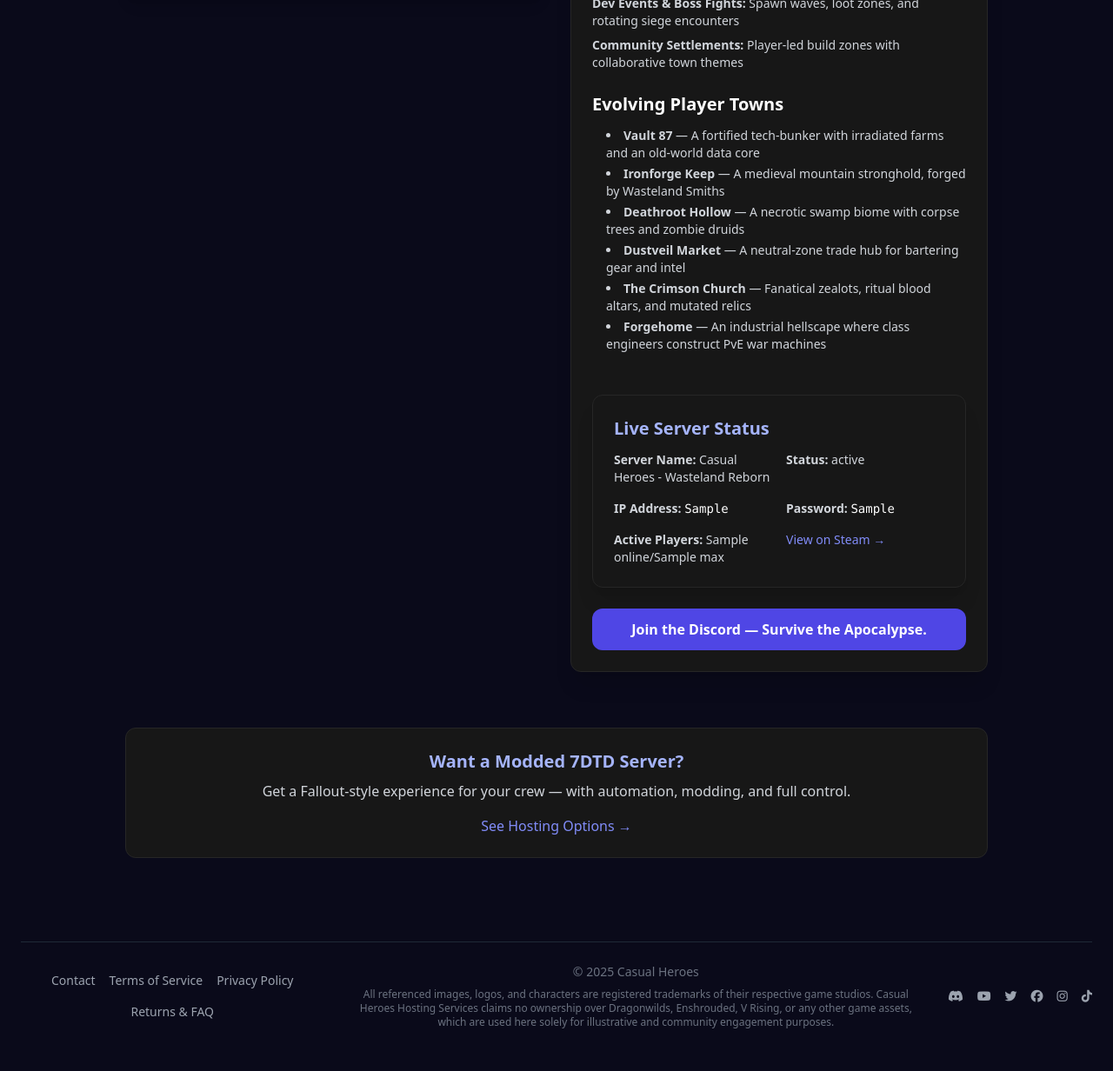
After one commit to Casual-Heroes/QuestLog, a Django app: template app/templates/7dtd.html in a window 1280 px wide. The commit adds this page. Shown: the part 623-1855 px from the top of the page at 87% size. Run offline with Django 3.2, Linux system fonts and the light colour scheme; the template is opened without the code that fills it: most values are stand-ins (such as "Sample title", 1, 10 or a date in 2020); some libraries are stand-ins or nearby versions.

Commit message:
Added support for 7 Days to Die game in the app

```diff
--- /dev/null
+++ b/app/templates/7dtd.html
@@ -0,0 +1,81 @@
+{% extends "base.html" %}
+{% block title %}7 Days to Die Hosting | Casual Heroes{% endblock %}
+{% block og_title %}Modded 7DTD Servers by Casual Heroes{% endblock %}
+{% block og_description %}Host your own 7DTD server with Fallout-style classes, custom zombies, and evolving player towns.{% endblock %}
+{% block og_image %}https://casual-heroes.com/static/img/siteassets/homepage/CHLogoFinal.png{% endblock %}
+{% block og_url %}https://casual-heroes.com/7dtd{% endblock %}
+{% block content %}
+
+<section class="mt-20 max-w-5xl mx-auto px-4">
+  <h1 class="text-4xl font-extrabold text-center mb-10">7 Days to Die Hosting by Casual Heroes</h1>
+  <p class="text-center text-gray-300 mb-12">
+    Our fully modded <strong>Casual Heroes 7DTD server</strong> is built for hardcore survivors — featuring Fallout-Skyrim-inspired class trees, evolving towns, and a steady drip of custom zombies, quests, and biome expansions.
+  </p>
+
+  <div class="grid md:grid-cols-2 gap-8 items-start">
+    <!-- Trailer -->
+    <div>
+      <iframe class="w-full aspect-video rounded-xl shadow-lg border border-neutral-800"
+              src="https://www.youtube.com/embed/kikTJaVBank?si=gVETEL_a0fsgqms3"
+              title="7 Days to Die Trailer" frameborder="0" allowfullscreen>
+      </iframe>
+    </div>
+
+    <!-- Server Details -->
+    <div class="bg-neutral-900 border border-neutral-800 rounded-xl p-6 shadow-xl">
+      <h2 class="text-2xl font-bold text-white mb-4">Live Now</h2>
+      <ul class="text-gray-300 space-y-2 text-sm">
+        <li><strong>Fallout-Skyrim Class System:</strong> Choose from unique roles like Wasteland Knight, Alchemist, Scavver, Mutant, or Gunslinger</li>
+        <li><strong>Custom Zombies:</strong> Expect smarter AI, special afflictions, and surprise ambushes</li>
+        <li><strong>Quest Chains:</strong> New mission lines with branching outcomes and tiered rewards</li>
+        <li><strong>Modding Support:</strong> Full BepInEx integration and one-click mod deployment</li>
+        <li><strong>Dev Events & Boss Fights:</strong> Spawn waves, loot zones, and rotating siege encounters</li>
+        <li><strong>Community Settlements:</strong> Player-led build zones with collaborative town themes</li>
+      </ul>
+
+      <!-- Community Zones -->
+      <div class="mt-6">
+        <h3 class="text-xl font-bold text-white mb-3">Evolving Player Towns</h3>
+        <ul class="ml-4 list-disc list-inside space-y-1 text-sm text-gray-300">
+          <li><strong>Vault 87</strong> — A fortified tech-bunker with irradiated farms and an old-world data core</li>
+          <li><strong>Ironforge Keep</strong> — A medieval mountain stronghold, forged by Wasteland Smiths</li>
+          <li><strong>Deathroot Hollow</strong> — A necrotic swamp biome with corpse trees and zombie druids</li>
+          <li><strong>Dustveil Market</strong> — A neutral-zone trade hub for bartering gear and intel</li>
+          <li><strong>The Crimson Church</strong> — Fanatical zealots, ritual blood altars, and mutated relics</li>
+          <li><strong>Forgehome</strong> — An industrial hellscape where class engineers construct PvE war machines</li>
+        </ul>
+      </div>
+
+      <!-- Server Status -->
+      <div class="mt-12 bg-neutral-900 border border-neutral-800 p-6 rounded-xl text-left shadow-xl">
+        <h2 class="text-xl font-bold text-indigo-300 mb-3">Live Server Status</h2>
+        <div class="grid sm:grid-cols-2 gap-4 text-gray-300 text-sm">
+          <div><strong>Server Name:</strong> Casual Heroes - Wasteland Reborn</div>
+          <div><strong>Status:</strong> {{ sevendtd_instance.status_label }}</div>
+          <div><strong>IP Address:</strong> <span class="text-white font-mono">{{ sevendtd_instance.ip }}</span></div>
+          <div><strong>Password:</strong> <span class="text-white font-mono">{{ sevendtd_instance.pw }}</span></div>
+          <div><strong>Active Players:</strong> {{ sevendtd_instance.online }}/{{ sevendtd_instance.max }}</div>
+          <div>
+            <a href="{{ sevendtd_instance.steam_link }}" target="_blank" class="text-indigo-400 hover:underline">
+              View on Steam →
+            </a>
+          </div>
+        </div>
+      </div>
+
+      <div class="mt-6">
+        <a href="https://discord.gg/Gzu7wnUvVM" target="_blank" class="bg-indigo-600 hover:bg-indigo-700 text-white font-semibold px-6 py-3 rounded-xl transition block text-center">
+          Join the Discord — Survive the Apocalypse.
+        </a>
+      </div>
+    </div>
+  </div>
+
+  <!-- Hosting CTA -->
+  <div class="mt-16 bg-neutral-900 border border-neutral-800 p-6 rounded-xl text-center">
+    <h2 class="text-xl font-bold text-indigo-300 mb-2">Want a Modded 7DTD Server?</h2>
+    <p class="text-gray-300 mb-4">Get a Fallout-style experience for your crew — with automation, modding, and full control.</p>
+    <a href="/hosting" class="text-indigo-400 hover:underline">See Hosting Options →</a>
+  </div>
+</section>
+{% endblock %}
--- a/app/templates/base.html
+++ b/app/templates/base.html
@@ -43,17 +43,45 @@
         <nav class="flex flex-wrap justify-center gap-6 text-sm md:text-base">
           <a href="{% url 'home' %}" class="hover:text-indigo-400 transition">Home</a>
 
-          <!-- Games We Play Dropdown -->
         <div x-data="{ open: false }" class="relative">
           <button @click="open = !open" class="font-semibold hover:text-indigo-400 transition flex items-center gap-1">
-              Games We Play ▾
+            Games ▾
           </button>
-            <div x-show="open" @click.outside="open = false" x-transition class="absolute left-0 mt-2 bg-neutral-900 border border-neutral-800 rounded-lg shadow-lg w-48 z-50 text-sm">
+
+          <div x-show="open" @click.outside="open = false" x-transition
+              class="absolute left-0 mt-2 bg-neutral-900 border border-neutral-800 rounded-lg shadow-lg w-60 z-50 text-sm py-2">
+
+            <!-- Community Favorites Section -->
+            <div class="px-4 py-1 text-xs uppercase text-gray-400 tracking-wider">Community Favorites</div>
             <a href="/gamesweplay" class="block px-4 py-2 hover:bg-neutral-800">Current Games</a>
             <a href="/gameshype" class="block px-4 py-2 hover:bg-neutral-800">Games We're Hyped For</a>
             <a href="/gamesuggest" class="block px-4 py-2 hover:bg-neutral-800">Suggest a Game</a>
+
+            <!-- Hosted by Casual Heroes Section -->
+            <div class="px-4 py-1 mt-2 text-xs uppercase text-gray-400 tracking-wider">Hosted by Casual Heroes</div>
+            <a href="/7dtd" class="flex items-center gap-2 px-4 py-2 hover:bg-neutral-800">
+              <img src="{% static 'img/siteassets/homepage/7DTD.png' %}" alt="Conan Exiles" class="w-4 h-4" />
+              7 Days to Die <h6 class="text-xs text-gray-500">(Coming Soon)</h6>
+            </a>
+            <a href="/conan" class="flex items-center gap-2 px-4 py-2 hover:bg-neutral-800">
+              <img src="{% static 'img/siteassets/homepage/conan.png' %}" alt="Conan Exiles" class="w-4 h-4" />
+              Conan Exiles
+            </a>
+            <a href="/dragonwilds" class="flex items-center gap-2 px-4 py-2 hover:bg-neutral-800">
+              <img src="{% static 'img/siteassets/homepage/dragonwilds-1.png' %}" alt="Dragonwilds" class="w-4 h-4" />
+              Dragonwilds <h6 class="text-xs text-gray-500">(Coming Soon)</h6>
+            </a>
+            <a href="/enshrouded" class="flex items-center gap-2 px-4 py-2 hover:bg-neutral-800">
+              <img src="{% static 'img/siteassets/homepage/enshrouded.png' %}" alt="Enshrouded" class="w-4 h-4" />
+              Enshrouded
+            </a>
+            <a href="/vrising" class="flex items-center gap-2 px-4 py-2 hover:bg-neutral-800">
+              <img src="{% static 'img/siteassets/homepage/virsing.png' %}" alt="V Rising" class="w-4 h-4" />
+              V Rising
+            </a>
           </div>
         </div>
+
 
           <a href="/guides" class="hover:text-indigo-400 transition">Game Guides</a>
           <a href="/features" class="hover:text-indigo-400 transition">Features</a>
@@ -69,21 +97,8 @@
               <a href="/hosting" class="flex items-center gap-2 px-4 py-2 hover:bg-neutral-800">
                 <span class="w-4 h-4"></span> Hosting Overview
               </a>
-              <a href="/conan" class="flex items-center gap-2 px-4 py-2 hover:bg-neutral-800">
-                <img src="{% static 'img/siteassets/homepage/conan.png' %}" alt="Conan Exiles" class="w-4 h-4" />
-                Conan Exiles
-              </a>
-              <a href="/dragonwilds" class="flex items-center gap-2 px-4 py-2 hover:bg-neutral-800">
-                <img src="{% static 'img/siteassets/homepage/dragonwilds-1.png' %}" alt="Dragonwilds" class="w-4 h-4" />
-                Dragonwilds
-              </a>
-              <a href="/enshrouded" class="flex items-center gap-2 px-4 py-2 hover:bg-neutral-800">
-                <img src="{% static 'img/siteassets/homepage/enshrouded.png' %}" alt="Enshrouded" class="w-4 h-4" />
-                Enshrouded
-              </a>
-              <a href="/vrising" class="flex items-center gap-2 px-4 py-2 hover:bg-neutral-800">
-                <img src="{% static 'img/siteassets/homepage/virsing.png' %}" alt="V Rising" class="w-4 h-4" />
-                V Rising
+              <a href="/login" class="flex items-center gap-2 px-4 py-2 hover:bg-neutral-800">
+                <span class="w-4 h-4"></span> Login to Hosting Panel
               </a>
             </div>
           </div>
--- /dev/null
+++ b/app/templates/dashboard.html
@@ -0,0 +1,4 @@
+{% extends "base.html" %}
+{% block content %}
+<h1 class="text-3xl text-white mt-10 text-center">Welcome to Your Hosting Dashboard</h1>
+{% endblock %}
--- a/app/urls.py
+++ b/app/urls.py
@@ -7,6 +7,7 @@ urlpatterns = [
     path('gameshype/', views.gameshype, name='gameshype'),
     path('gamesuggest/', views.gamesuggest, name='gamesuggest'),
     path('hosting/', views.hosting, name='hosting'),
+    path('7dtd/', views.sevendtd, name='7dtd'),
     path('dragonwilds/', views.dragonwilds, name='dragonwilds'),
     path('enshrouded/', views.enshrouded, name='enshrouded'),
     path('conan/', views.conan, name='conan'),
@@ -20,4 +21,6 @@ urlpatterns = [
     path('terms/', views.terms, name='terms'),
     path('contactus/', views.contactus, name='contactus'),
     path('faq/', views.faq, name='faq'),
+    path('login/', views.login_view, name='login'),
+    path("dashboard/", views.dashboard, name="dashboard")
 ]
```
Also changed, not shown: app/templates/auth/login.html (added, +15 -0 lines), app/templates/gameshype.html (+8 -6 lines), app/views.py (+37 -0 lines). Lines whose indentation alone changed are shown as unchanged.
